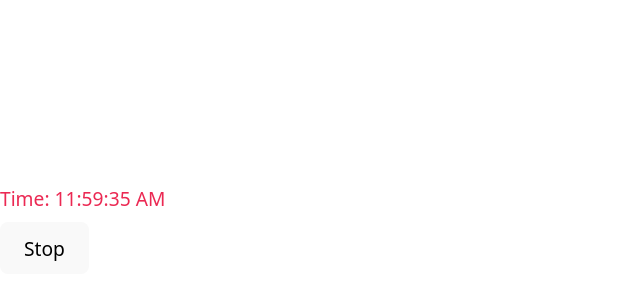
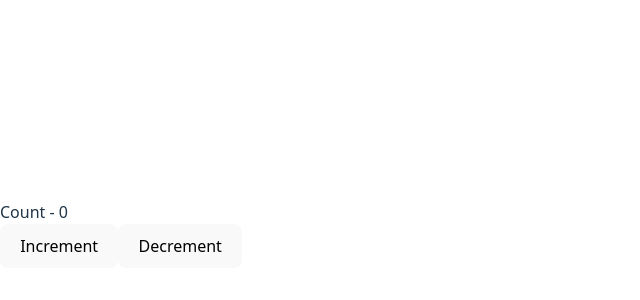
Before and after one commit to bappimazumder/react-my-app, a React (Vite) app: page / in a window 1280 px wide. Shown: the part 166-466 px from the top of the page, without its empty margins (0-640 px from the left). Built offline with nearby package versions, Linux system fonts and the light colour scheme.

Commit message:
main: implement use reducer

```diff
--- a/src/App.jsx
+++ b/src/App.jsx
@@ -4,12 +4,13 @@
 // import Button from './components/ButtonFunc';
 // import Title from './components/Title';
 //import Form from "./components/FormFunc";
-import Time from "./components/Time";
+// import Time from "./components/Time";
+import Counter from "./components/Counterfunc";
 export default function App(){
 
   return(
     <div className="app">
-      <Time />
+      <Counter />
     </div>
   );
 
--- /dev/null
+++ b/src/components/Counterfunc.jsx
@@ -0,0 +1,26 @@
+import { useReducer } from "react";
+const initialState = 0;
+const reducer = (state,action) => {
+    switch(action){
+        case 'increment':
+            return state + 1;
+        case 'decrement':
+            return state - 1;
+        default:
+            return state;
+    }
+}
+
+export default function Counter(){
+    const [count,dispatch] = useReducer(reducer,initialState);
+    return(
+        <div>
+            <div>
+                <div> Count - {count}</div>
+                <button type="button" onClick={() => dispatch('increment')}>Increment</button>
+                <button type="button" onClick={() => dispatch('increment')}>Decrement</button>
+            </div>
+        </div>
+    );
+
+}
```
